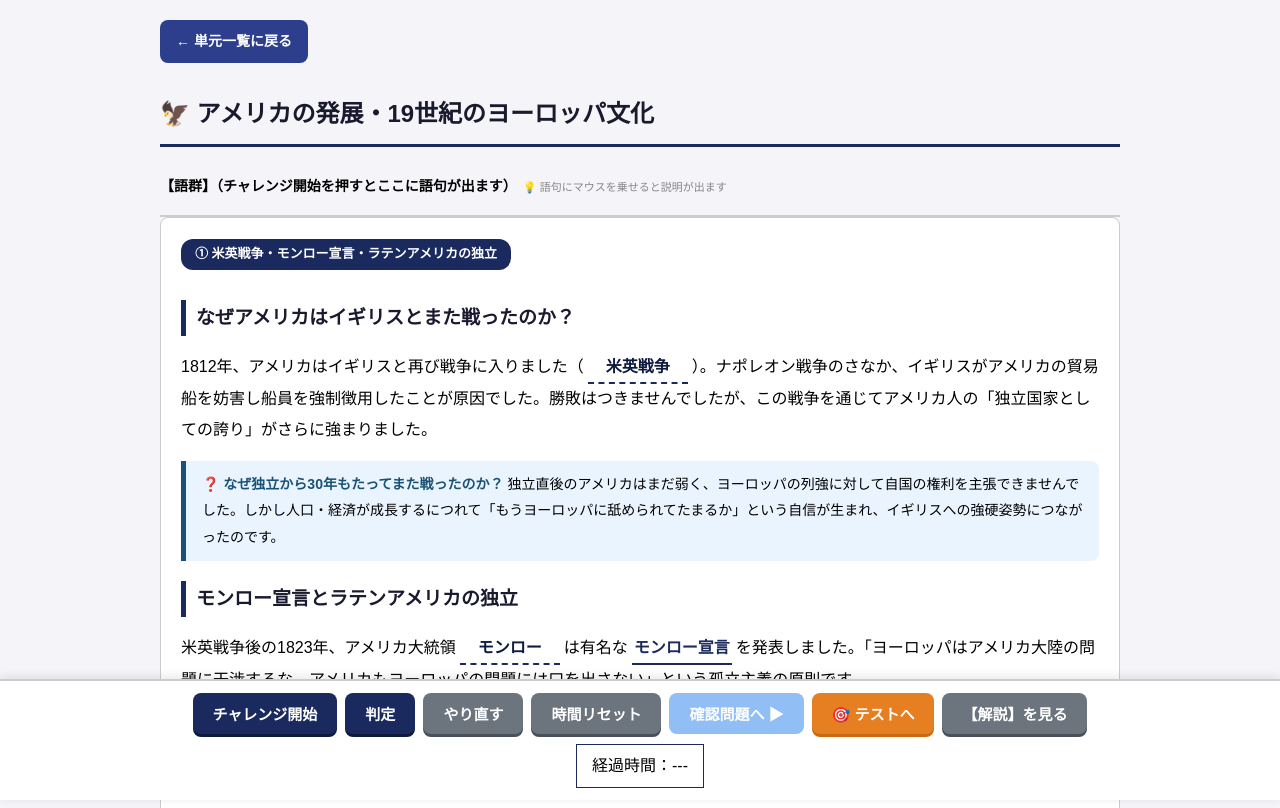
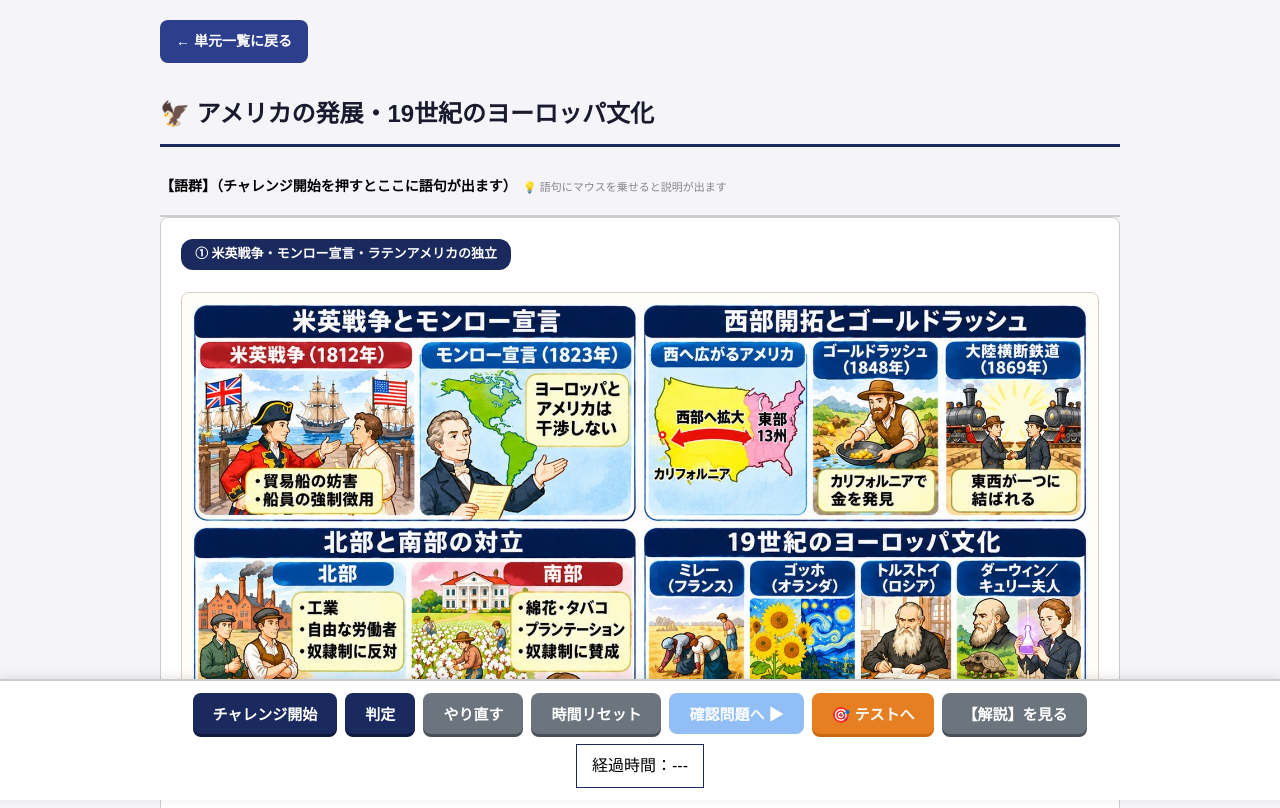
Before and after one commit to realizefield/rekishisougou, a plain HTML site: page v2_zu/kindai12.html in a window 1280 px wide. Shown: the top 808 px of the page. Drawn offline with Linux system fonts and the light colour scheme.

Commit message:
歴史総合 近代9・12に図を追加（ウィーン体制〜モンロー宣言／アメリカの発展・19世紀文化）
Co-Authored-By: Claude Sonnet 5.5 <noreply@anthropic.com>
Claude-Session: https://claude.ai/code/session_01XH6U5T1Y4Cw3uDJZ1WQgmF

```diff
--- a/v2_zu/kindai12.html
+++ b/v2_zu/kindai12.html
@@ -83,6 +83,7 @@
 <!-- ① 米英戦争・モンロー宣言・ラテンアメリカ独立 -->
 <div class="section">
   <span class="section-label label-america">① 米英戦争・モンロー宣言・ラテンアメリカの独立</span>
+<figure class="zu-fig"><img src="img/j_kindai12_zu.jpg" alt="米英戦争・モンロー宣言・西部開拓・南北の対立・19世紀のヨーロッパ文化" loading="lazy"><figcaption>この単元のまとめ図（米英戦争・西部開拓・南北の対立・19世紀のヨーロッパ文化）</figcaption></figure>
   <h2>なぜアメリカはイギリスとまた戦ったのか？</h2>
   <p>1812年、アメリカはイギリスと再び戦争に入りました（<span class="blank person-pop" data-id="A">米英戦争<span class="pop-box"><span class="pop-name">米英戦争（1812〜1814年）</span><span class="pop-desc">アメリカとイギリスの間の戦争。ナポレオン戦争のさなか、イギリスがアメリカの貿易船を妨害したことや、アメリカ人船員を強制徴用したことが主な原因でした。勝敗はつかず講和となりましたが、アメリカの国民意識が高まりました。</span></span></span>）。ナポレオン戦争のさなか、イギリスがアメリカの貿易船を妨害し船員を強制徴用したことが原因でした。勝敗はつきませんでしたが、この戦争を通じてアメリカ人の「独立国家としての誇り」がさらに強まりました。</p>
   <div class="why-box"><span class="label">❓ なぜ独立から30年もたってまた戦ったのか？</span>独立直後のアメリカはまだ弱く、ヨーロッパの列強に対して自国の権利を主張できませんでした。しかし人口・経済が成長するにつれて「もうヨーロッパに舐められてたまるか」という自信が生まれ、イギリスへの強硬姿勢につながったのです。</div>
```
Also changed, not shown: v2_zu/kindai9.html (+1 -0 lines), v2_zu/img/j_kindai12_zu.jpg (added), v2_zu/img/j_kindai9_zu.jpg (added).
